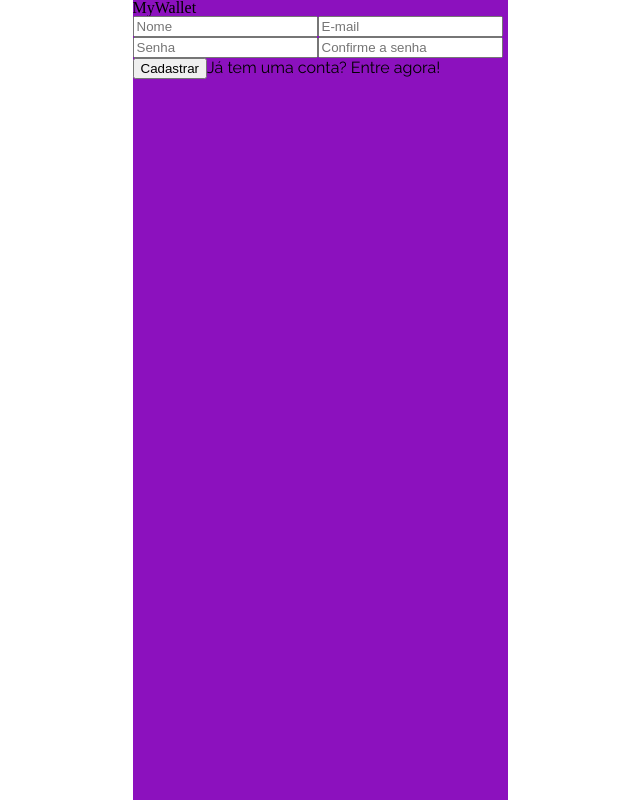
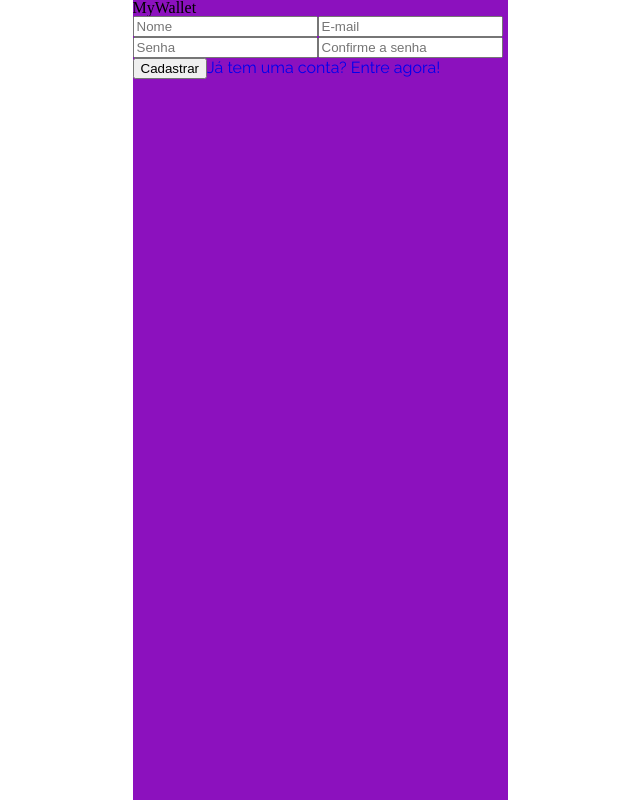
Before and after one commit to fabianylopes/projeto13-mywallet-front, a JavaScript app: page /signup in a window 1280 px wide. Shown: the whole page, without its empty margins (320-960 px from the left). Built offline with nearby package versions, Linux system fonts and the light colour scheme; a web font is replaced by a local one.

Commit message:
feat: add interaction between signin and signup pages

```diff
--- a/src/components/Home/SignIn.js
+++ b/src/components/Home/SignIn.js
@@ -1,4 +1,4 @@
-import { Title, Input, Button, Link } from '../Home/style';
+import { Title, Input, Button, StyledLink } from '../Home/style';
 
 function SignIn(){
     return (
@@ -7,7 +7,7 @@ function SignIn(){
             <Input placeholder="E-mail"></Input>
             <Input placeholder="Senha"></Input>
             <Button>Entrar</Button>
-            <Link>Primeira vez? Cadastre-se!</Link>
+            <StyledLink to="/signup">Primeira vez? Cadastre-se!</StyledLink>
         </>
     );
 }
--- a/src/components/Home/SignUp.js
+++ b/src/components/Home/SignUp.js
@@ -1,4 +1,4 @@
-import { Title, Input, Button, Link } from '../Home/style';
+import { Title, Input, Button, StyledLink } from '../Home/style';
 
 function SignUp(){
     return (
@@ -9,7 +9,7 @@ function SignUp(){
             <Input placeholder="Senha"></Input>
             <Input placeholder="Confirme a senha"></Input>
             <Button>Cadastrar</Button>
-            <Link>Já tem uma conta? Entre agora!</Link>
+            <StyledLink to="/">Já tem uma conta? Entre agora!</StyledLink>
         </>
     );
 }
--- a/src/components/Home/style.js
+++ b/src/components/Home/style.js
@@ -1,4 +1,5 @@
 import styled from "styled-components";
+import { Link } from "react-router-dom";
 
 const Title = styled.h1`
     font-family: 'Saira Stencil One', cursive;
@@ -12,7 +13,7 @@ const Button = styled.button`
 
 `
 
-const Link = styled.a`
+const StyledLink = styled(Link)`
 
 `
 
@@ -20,5 +21,5 @@ export {
     Title,
     Input,
     Button,
-    Link
+    StyledLink
 }
```
